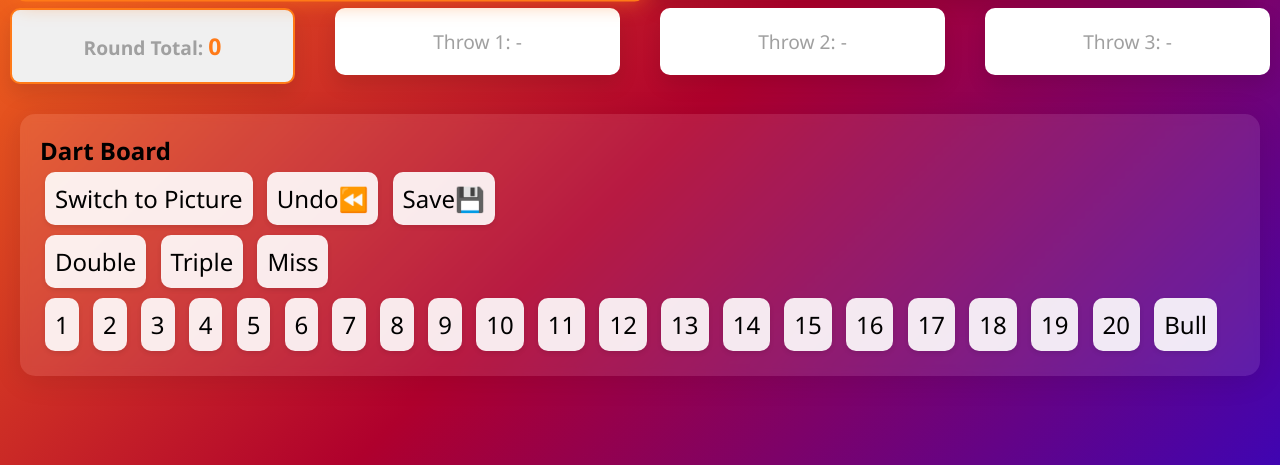
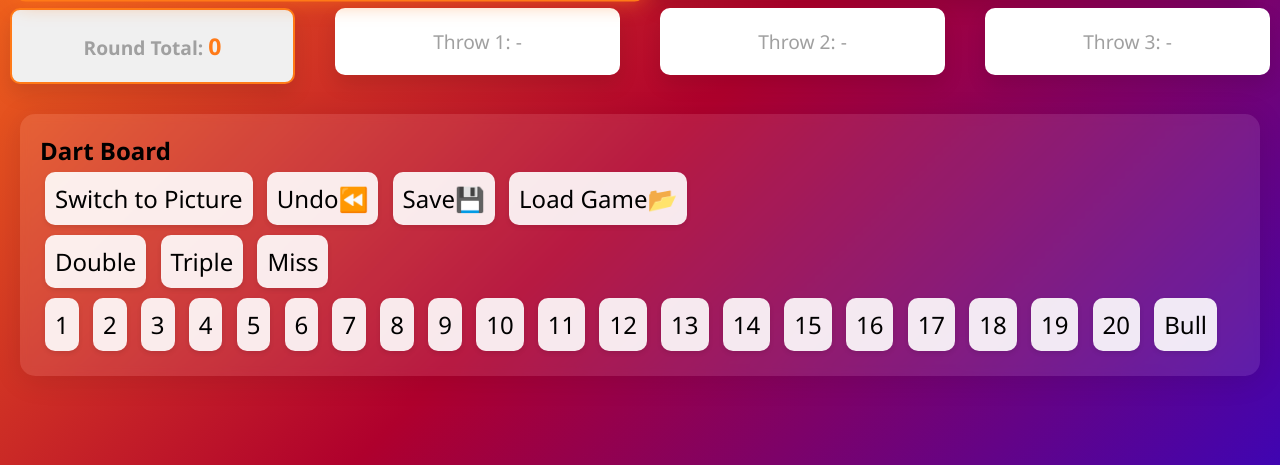
Before and after one commit to patrickfeller/DartScoreMate, a Flask app: template src/flask_app/templates/game.html in a window 1280 px wide. Shown: the part 223-688 px from the top of the page. Run offline with Flask 3, Linux system fonts and the light colour scheme; the template is opened without the code that fills it, so the values that code supplies are empty.

Commit message:
FEAT: Added LoadGame Button to game.html

```diff
--- a/src/flask_app/templates/game.html
+++ b/src/flask_app/templates/game.html
@@ -25,6 +25,7 @@
     <button onclick="toggleView()">Switch to Picture</button>
     <button onclick="selectField('Undo')">Undo⏪</button>
     <button onclick="selectField('SaveGame')">Save💾</button>
+    <button onclick="selectField('LoadGame')">Load Game📂</button>
     <!-- insert if needed: button onclick="selectField('Next')" id="nextButton" >Next⏩</button -->
     <div id="button-view">
         <div>
```
